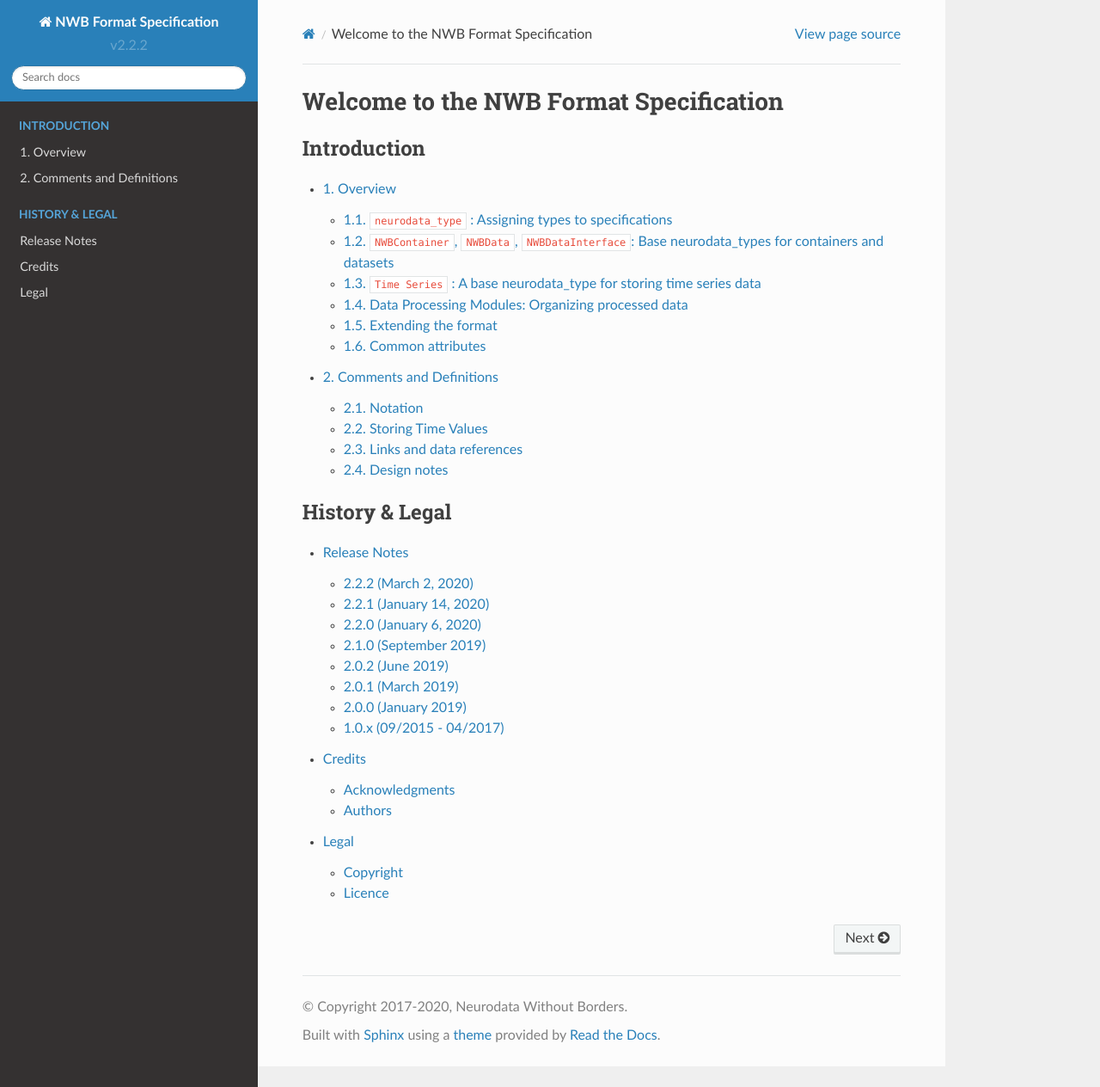
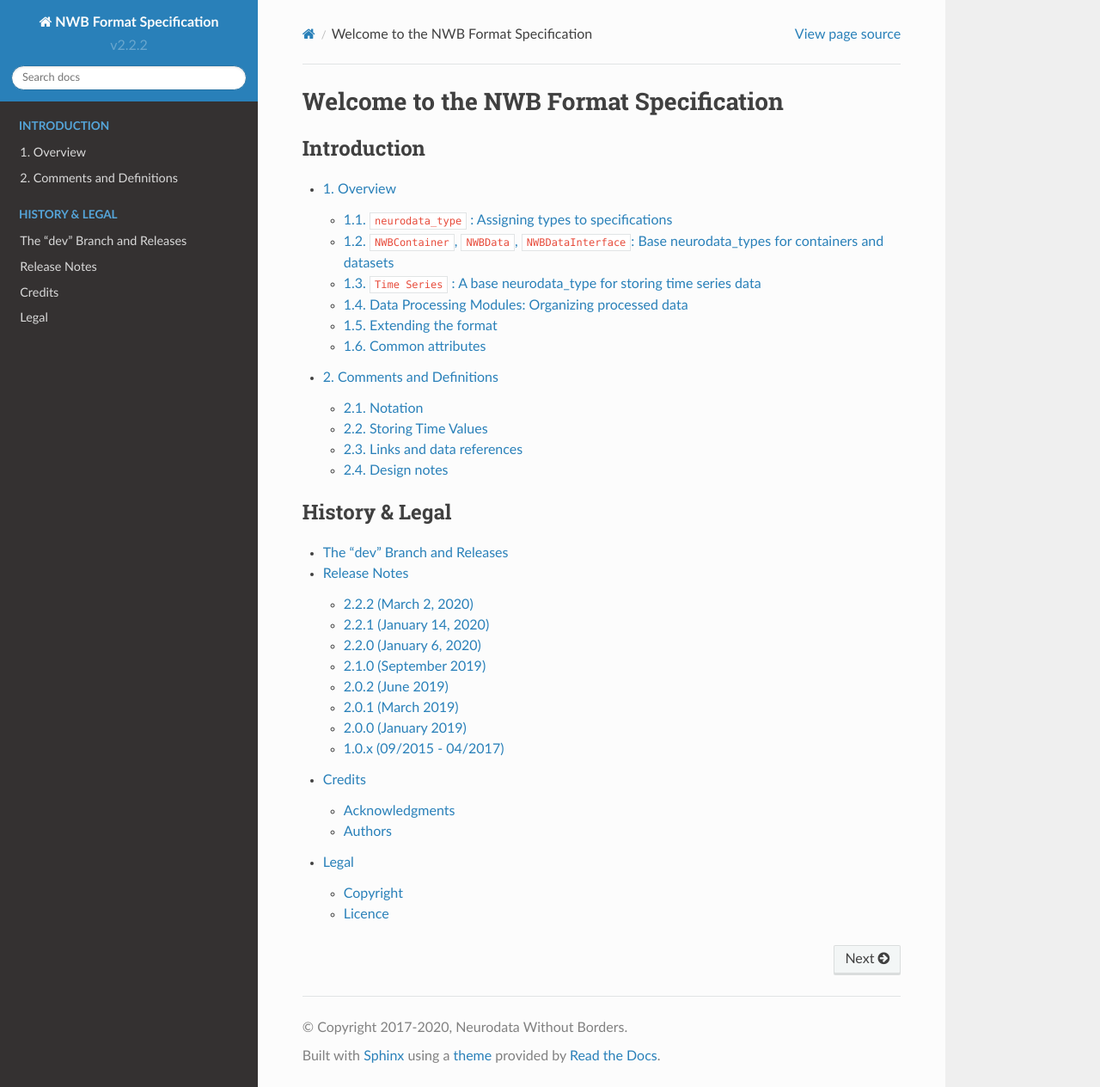
Before and after one commit to NeurodataWithoutBorders/nwb-schema, a Sphinx documentation site: the page built from docs/format/source/index.rst, in a window 1280 px wide and 1264 px high. Shown: the whole window at 86% size. Built offline with Sphinx 7.4.7 and the Read the Docs theme 2.0.0, drawn with Linux system fonts in a browser that asks for light colours; some of the changed lines change nothing that is shown.

Commit message:
Add software process document

```diff
--- a/docs/format/source/index.rst
+++ b/docs/format/source/index.rst
@@ -31,6 +31,7 @@ Welcome to the NWB Format Specification
    :maxdepth: 2
    :caption: History & Legal
 
+   software_process
    format_release_notes
    credits
 
--- /dev/null
+++ b/docs/format/source/software_process.rst
@@ -0,0 +1,28 @@
+The "dev" Branch and Releases
+=============================
+
+The default branch is "dev". The "dev" branch will hold the bleeding edge version of the NWB format specification,
+language specification, and storage specification. PRs should be made to "dev". Every PR should include an update to
+the corresponding format/language/storage release notes. If the PR involves a change to the NWB format, the PR should
+also update the version of the format in three places: `/docs/format/conf.py`, `/core/nwb.namespace.yaml` and
+`/core/nwb.file.yaml`. The new version string should be the next bugfix/minor/major version of the format with the
+suffix "-alpha". For example, if the format is currently in version "2.2.0" and the format is then updated with a bug
+fix, then the PR for that bug fix should update the format version to "2.2.1-alpha". Appending the "-alpha" tag
+ensures that any person or API accessing the default dev branch of the repo containing an unreleased version of the
+schema receives the schema with a version string that is distinct from the released versions of the schema.
+
+Before merging a PR on nwb-schema, developers should take care to test their changes locally with the latest version
+of PyNWB and MatNWB to ensure compatibility. If the APIs require changes to work with the PR, those changes should be
+implemented and tested locally before merging the PR to ensure that the API changes can be implemented and no further
+changes to the schema are required.
+
+When a new release is ready, the branches of the APIs, PyNWB and MatNWB, that track nwb-schema should be checked to
+ensure that when the new release is made, the branches in the APIs can be merged without issue.
+
+Immediately prior to a new release, the version of the format should be updated to remove the "-alpha" suffix and the
+documentation and release notes should be checked and updated (see release process documents).
+
+It is important that all releases of nwb-schema contain a released version of hdmf-common-schema. If a release
+contains an unreleased version of hdmf-common-schema, e.g., from an untagged commit on the "dev" branch, then tracking
+the identity of the included hdmf-common-schema becomes difficult and the same version string could point to two
+different versions of the schema.
```
